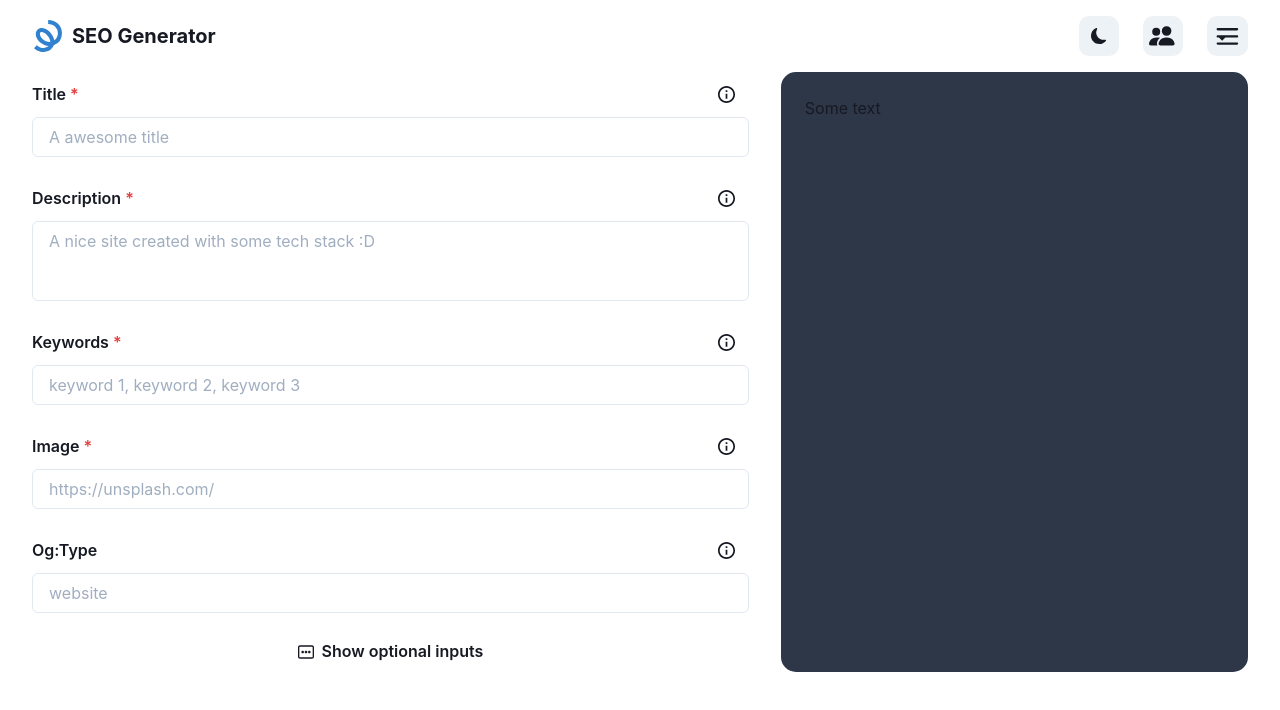
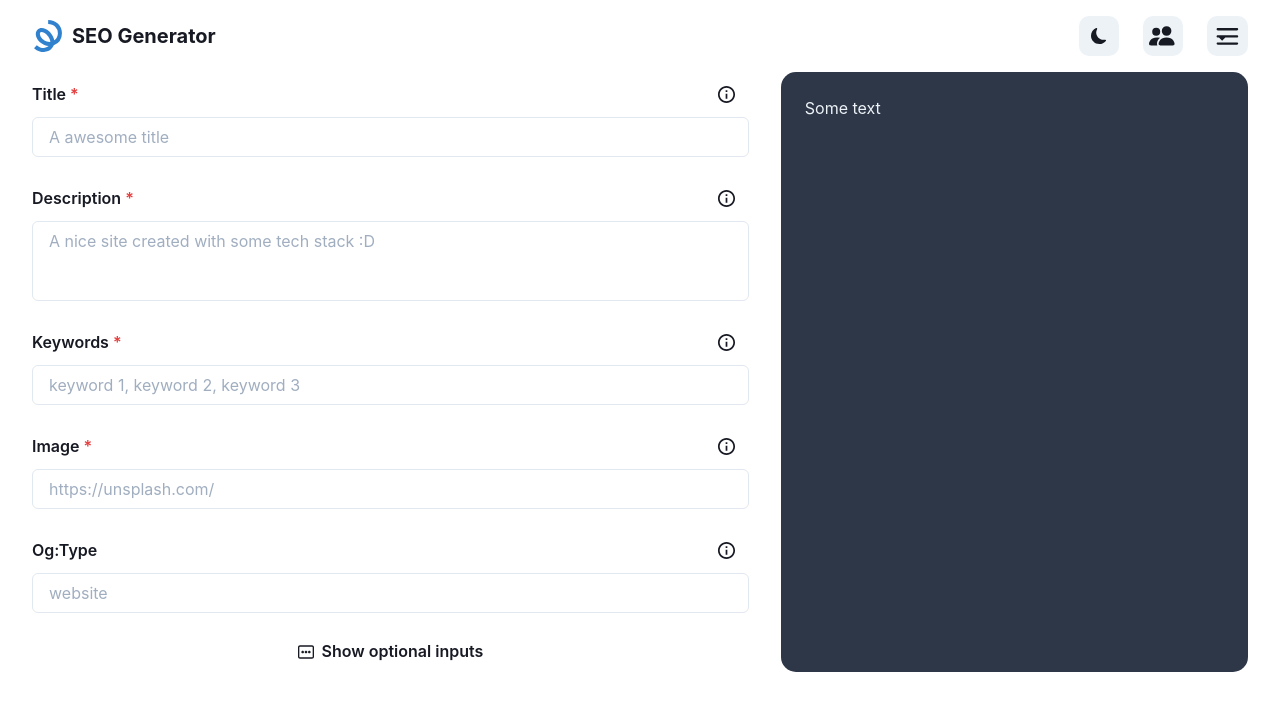
Before and after one commit to mrLuisFer/seo-generator, a Next.js app: page / in a window 1280 px wide. Shown: the top 710 px of the page. Built offline with nearby package versions, Linux system fonts and the light colour scheme.

Commit message:
change color in the right sidebar

```diff
--- a/components/home/RightSidebar/index.jsx
+++ b/components/home/RightSidebar/index.jsx
@@ -12,6 +12,7 @@ export default function RightSidebar() {
       gridColumn="span 2"
       borderRadius="15px"
       p="1.5rem"
+      color={gray.$100}
     >
       <PreviewContainer />
     </Box>
```
